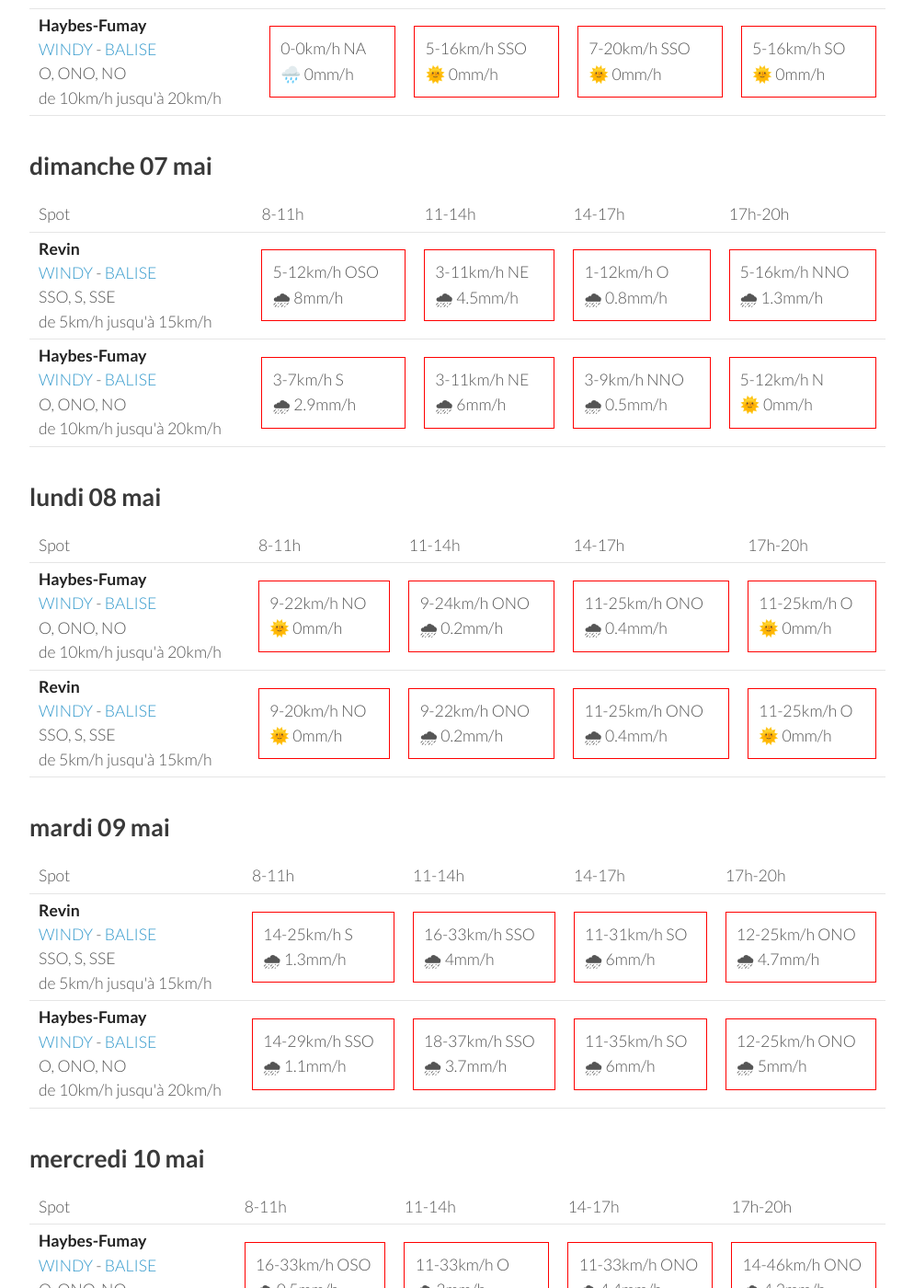
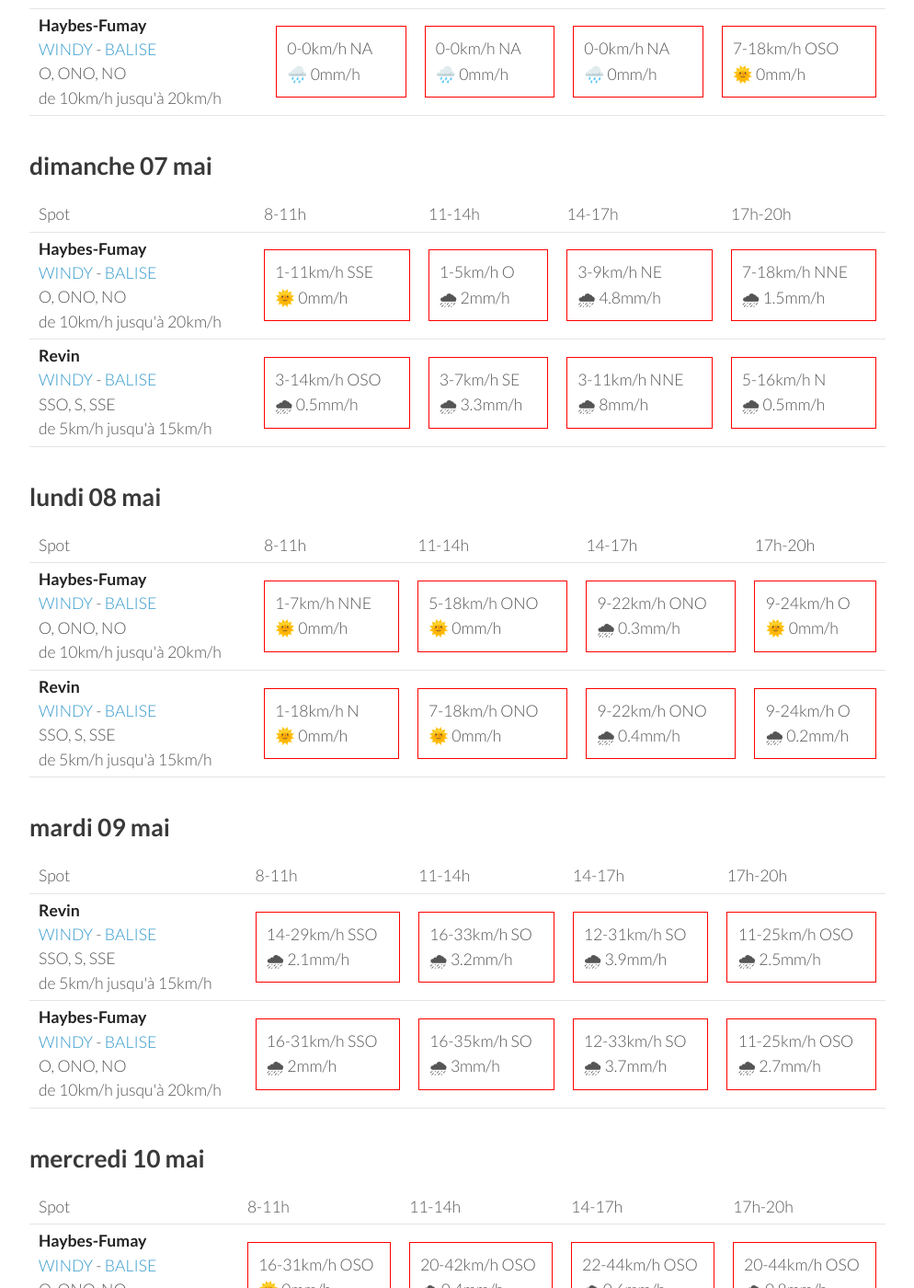
Before and after one commit to parapente-dans-le-nord/parapente-dans-le-nord.github.io, a Jekyll site: the page built from ardennes.markdown, in a window 1280 px wide and 1400 px high, scrolled down 474 px. Shown: the whole window at 92% size, without its empty margins (26-1020 px from the left). Built offline with Jekyll 4.4.1, drawn with Linux system fonts in a browser that asks for light colours; some of the changed text lies outside the part shown.

Commit message:
update index.markdown

```diff
--- a/ardennes.markdown
+++ b/ardennes.markdown
@@ -7,7 +7,7 @@ title:  "Tous les spots"
 {: .links}
 
 # Prevision Windy, modèle Arome
-page mise à jour le samedi 06 mai 17:10
+page mise à jour le samedi 06 mai 22:10
 
 ## samedi 06 mai
 
@@ -25,18 +25,18 @@ page mise à jour le samedi 06 mai 17:10
         <td><strong>Revin</strong><br><a href="https://windy.com/49.948/4.625?49.543,4.625,8">WINDY</a> - <span class=""><a href="http://www.balisemeteo.com/balise.php?idBalise=5019">BALISE</a> </span><br> <span class="vent-favorable">SSO, S, SSE</span><br><span class="force-vent">de 5km/h jusqu'à 15km/h</span> </td>
 
             <td><div class="not-flyable"><p>0-0km/h NA</p><p>🌧️ 0mm/h</p></div></td>
-            <td><div class="not-flyable"><p>5-16km/h SSE</p><p>🌞 0mm/h</p></div></td>
-            <td><div class="not-flyable"><p>7-20km/h S</p><p>🌞 0mm/h</p></div></td>
-            <td><div class="not-flyable"><p>5-20km/h S</p><p>🌞 0mm/h</p></div></td>
+            <td><div class="not-flyable"><p>0-0km/h NA</p><p>🌧️ 0mm/h</p></div></td>
+            <td><div class="not-flyable"><p>0-0km/h NA</p><p>🌧️ 0mm/h</p></div></td>
+            <td><div class="not-flyable"><p>9-22km/h SO</p><p>🌞 0mm/h</p></div></td>
 
     </tr>
 <tr>
         <td><strong>Haybes-Fumay</strong><br><a href="https://windy.com/49.998/4.715?49.913,4.738,10">WINDY</a> - <span class=""><a href="http://www.balisemeteo.com/balise.php?idBalise=104">BALISE</a> </span><br> <span class="vent-favorable">O, ONO, NO</span><br><span class="force-vent">de 10km/h jusqu'à 20km/h</span> </td>
 
             <td><div class="not-flyable"><p>0-0km/h NA</p><p>🌧️ 0mm/h</p></div></td>
-            <td><div class="not-flyable"><p>5-16km/h SSO</p><p>🌞 0mm/h</p></div></td>
-            <td><div class="not-flyable"><p>7-20km/h SSO</p><p>🌞 0mm/h</p></div></td>
-            <td><div class="not-flyable"><p>5-16km/h SO</p><p>🌞 0mm/h</p></div></td>
+            <td><div class="not-flyable"><p>0-0km/h NA</p><p>🌧️ 0mm/h</p></div></td>
+            <td><div class="not-flyable"><p>0-0km/h NA</p><p>🌧️ 0mm/h</p></div></td>
+            <td><div class="not-flyable"><p>7-18km/h OSO</p><p>🌞 0mm/h</p></div></td>
 
     </tr>
 
@@ -56,22 +56,22 @@ page mise à jour le samedi 06 mai 17:10
       <td>17h-20h</td>
     </tr>
 <tr>
-        <td><strong>Revin</strong><br><a href="https://windy.com/49.948/4.625?49.543,4.625,8">WINDY</a> - <span class=""><a href="http://www.balisemeteo.com/balise.php?idBalise=5019">BALISE</a> </span><br> <span class="vent-favorable">SSO, S, SSE</span><br><span class="force-vent">de 5km/h jusqu'à 15km/h</span> </td>
+        <td><strong>Haybes-Fumay</strong><br><a href="https://windy.com/49.998/4.715?49.913,4.738,10">WINDY</a> - <span class=""><a href="http://www.balisemeteo.com/balise.php?idBalise=104">BALISE</a> </span><br> <span class="vent-favorable">O, ONO, NO</span><br><span class="force-vent">de 10km/h jusqu'à 20km/h</span> </td>
 
-            <td><div class="not-flyable"><p>5-12km/h OSO</p><p>🌧 8mm/h</p></div></td>
-            <td><div class="not-flyable"><p>3-11km/h NE</p><p>🌧 4.5mm/h</p></div></td>
-            <td><div class="not-flyable"><p>1-12km/h O</p><p>🌧 0.8mm/h</p></div></td>
-            <td><div class="not-flyable"><p>5-16km/h NNO</p><p>🌧 1.3mm/h</p></div></td>
+            <td><div class="not-flyable"><p>1-11km/h SSE</p><p>🌞 0mm/h</p></div></td>
+            <td><div class="not-flyable"><p>1-5km/h O</p><p>🌧 2mm/h</p></div></td>
+            <td><div class="not-flyable"><p>3-9km/h NE</p><p>🌧 4.8mm/h</p></div></td>
+            <td><div class="not-flyable"><p>7-18km/h NNE</p><p>🌧 1.5mm/h</p></div></td>
 
 
     </tr>
 <tr>
-        <td><strong>Haybes-Fumay</strong><br><a href="https://windy.com/49.998/4.715?49.913,4.738,10">WINDY</a> - <span class=""><a href="http://www.balisemeteo.com/balise.php?idBalise=104">BALISE</a> </span><br> <span class="vent-favorable">O, ONO, NO</span><br><span class="force-vent">de 10km/h jusqu'à 20km/h</span> </td>
+        <td><strong>Revin</strong><br><a href="https://windy.com/49.948/4.625?49.543,4.625,8">WINDY</a> - <span class=""><a href="http://www.balisemeteo.com/balise.php?idBalise=5019">BALISE</a> </span><br> <span class="vent-favorable">SSO, S, SSE</span><br><span class="force-vent">de 5km/h jusqu'à 15km/h</span> </td>
 
-            <td><div class="not-flyable"><p>3-7km/h S</p><p>🌧 2.9mm/h</p></div></td>
-            <td><div class="not-flyable"><p>3-11km/h NE</p><p>🌧 6mm/h</p></div></td>
-            <td><div class="not-flyable"><p>3-9km/h NNO</p><p>🌧 0.5mm/h</p></div></td>
-            <td><div class="not-flyable"><p>5-12km/h N</p><p>🌞 0mm/h</p></div></td>
+            <td><div class="not-flyable"><p>3-14km/h OSO</p><p>🌧 0.5mm/h</p></div></td>
+            <td><div class="not-flyable"><p>3-7km/h SE</p><p>🌧 3.3mm/h</p></div></td>
+            <td><div class="not-flyable"><p>3-11km/h NNE</p><p>🌧 8mm/h</p></div></td>
+            <td><div class="not-flyable"><p>5-16km/h N</p><p>🌧 0.5mm/h</p></div></td>
 
 
     </tr>
@@ -94,20 +94,20 @@ page mise à jour le samedi 06 mai 17:10
 <tr>
         <td><strong>Haybes-Fumay</strong><br><a href="https://windy.com/49.998/4.715?49.913,4.738,10">WINDY</a> - <span class=""><a href="http://www.balisemeteo.com/balise.php?idBalise=104">BALISE</a> </span><br> <span class="vent-favorable">O, ONO, NO</span><br><span class="force-vent">de 10km/h jusqu'à 20km/h</span> </td>
 
-            <td><div class="not-flyable"><p>9-22km/h NO</p><p>🌞 0mm/h</p></div></td>
-            <td><div class="not-flyable"><p>9-24km/h ONO</p><p>🌧 0.2mm/h</p></div></td>
-            <td><div class="not-flyable"><p>11-25km/h ONO</p><p>🌧 0.4mm/h</p></div></td>
-            <td><div class="not-flyable"><p>11-25km/h O</p><p>🌞 0mm/h</p></div></td>
+            <td><div class="not-flyable"><p>1-7km/h NNE</p><p>🌞 0mm/h</p></div></td>
+            <td><div class="not-flyable"><p>5-18km/h ONO</p><p>🌞 0mm/h</p></div></td>
+            <td><div class="not-flyable"><p>9-22km/h ONO</p><p>🌧 0.3mm/h</p></div></td>
+            <td><div class="not-flyable"><p>9-24km/h O</p><p>🌞 0mm/h</p></div></td>
 
 
     </tr>
 <tr>
         <td><strong>Revin</strong><br><a href="https://windy.com/49.948/4.625?49.543,4.625,8">WINDY</a> - <span class=""><a href="http://www.balisemeteo.com/balise.php?idBalise=5019">BALISE</a> </span><br> <span class="vent-favorable">SSO, S, SSE</span><br><span class="force-vent">de 5km/h jusqu'à 15km/h</span> </td>
 
-            <td><div class="not-flyable"><p>9-20km/h NO</p><p>🌞 0mm/h</p></div></td>
-            <td><div class="not-flyable"><p>9-22km/h ONO</p><p>🌧 0.2mm/h</p></div></td>
-            <td><div class="not-flyable"><p>11-25km/h ONO</p><p>🌧 0.4mm/h</p></div></td>
-            <td><div class="not-flyable"><p>11-25km/h O</p><p>🌞 0mm/h</p></div></td>
+            <td><div class="not-flyable"><p>1-18km/h N</p><p>🌞 0mm/h</p></div></td>
+            <td><div class="not-flyable"><p>7-18km/h ONO</p><p>🌞 0mm/h</p></div></td>
+            <td><div class="not-flyable"><p>9-22km/h ONO</p><p>🌧 0.4mm/h</p></div></td>
+            <td><div class="not-flyable"><p>9-24km/h O</p><p>🌧 0.2mm/h</p></div></td>
 
 
     </tr>
@@ -130,20 +130,20 @@ page mise à jour le samedi 06 mai 17:10
 <tr>
         <td><strong>Revin</strong><br><a href="https://windy.com/49.948/4.625?49.543,4.625,8">WINDY</a> - <span class=""><a href="http://www.balisemeteo.com/balise.php?idBalise=5019">BALISE</a> </span><br> <span class="vent-favorable">SSO, S, SSE</span><br><span class="force-vent">de 5km/h jusqu'à 15km/h</span> </td>
 
-            <td><div class="not-flyable"><p>14-25km/h S</p><p>🌧 1.3mm/h</p></div></td>
-            <td><div class="not-flyable"><p>16-33km/h SSO</p><p>🌧 4mm/h</p></div></td>
-            <td><div class="not-flyable"><p>11-31km/h SO</p><p>🌧 6mm/h</p></div></td>
-            <td><div class="not-flyable"><p>12-25km/h ONO</p><p>🌧 4.7mm/h</p></div></td>
+            <td><div class="not-flyable"><p>14-29km/h SSO</p><p>🌧 2.1mm/h</p></div></td>
+            <td><div class="not-flyable"><p>16-33km/h SO</p><p>🌧 3.2mm/h</p></div></td>
+            <td><div class="not-flyable"><p>12-31km/h SO</p><p>🌧 3.9mm/h</p></div></td>
+            <td><div class="not-flyable"><p>11-25km/h OSO</p><p>🌧 2.5mm/h</p></div></td>
 
 
     </tr>
 <tr>
         <td><strong>Haybes-Fumay</strong><br><a href="https://windy.com/49.998/4.715?49.913,4.738,10">WINDY</a> - <span class=""><a href="http://www.balisemeteo.com/balise.php?idBalise=104">BALISE</a> </span><br> <span class="vent-favorable">O, ONO, NO</span><br><span class="force-vent">de 10km/h jusqu'à 20km/h</span> </td>
 
-            <td><div class="not-flyable"><p>14-29km/h SSO</p><p>🌧 1.1mm/h</p></div></td>
-            <td><div class="not-flyable"><p>18-37km/h SSO</p><p>🌧 3.7mm/h</p></div></td>
-            <td><div class="not-flyable"><p>11-35km/h SO</p><p>🌧 6mm/h</p></div></td>
-            <td><div class="not-flyable"><p>12-25km/h ONO</p><p>🌧 5mm/h</p></div></td>
+            <td><div class="not-flyable"><p>16-31km/h SSO</p><p>🌧 2mm/h</p></div></td>
+            <td><div class="not-flyable"><p>16-35km/h SO</p><p>🌧 3mm/h</p></div></td>
+            <td><div class="not-flyable"><p>12-33km/h SO</p><p>🌧 3.7mm/h</p></div></td>
+            <td><div class="not-flyable"><p>11-25km/h OSO</p><p>🌧 2.7mm/h</p></div></td>
 
 
     </tr>
@@ -166,20 +166,20 @@ page mise à jour le samedi 06 mai 17:10
 <tr>
         <td><strong>Haybes-Fumay</strong><br><a href="https://windy.com/49.998/4.715?49.913,4.738,10">WINDY</a> - <span class=""><a href="http://www.balisemeteo.com/balise.php?idBalise=104">BALISE</a> </span><br> <span class="vent-favorable">O, ONO, NO</span><br><span class="force-vent">de 10km/h jusqu'à 20km/h</span> </td>
 
-            <td><div class="not-flyable"><p>16-33km/h OSO</p><p>🌧 0.5mm/h</p></div></td>
-            <td><div class="not-flyable"><p>11-33km/h O</p><p>🌧 3mm/h</p></div></td>
-            <td><div class="not-flyable"><p>11-33km/h ONO</p><p>🌧 4.4mm/h</p></div></td>
-            <td><div class="not-flyable"><p>14-46km/h ONO</p><p>🌧 4.2mm/h</p></div></td>
+            <td><div class="not-flyable"><p>16-31km/h OSO</p><p>🌞 0mm/h</p></div></td>
+            <td><div class="not-flyable"><p>20-42km/h OSO</p><p>🌧 0.4mm/h</p></div></td>
+            <td><div class="not-flyable"><p>22-44km/h OSO</p><p>🌧 0.6mm/h</p></div></td>
+            <td><div class="not-flyable"><p>20-44km/h OSO</p><p>🌧 0.8mm/h</p></div></td>
 
 
     </tr>
 <tr>
         <td><strong>Revin</strong><br><a href="https://windy.com/49.948/4.625?49.543,4.625,8">WINDY</a> - <span class=""><a href="http://www.balisemeteo.com/balise.php?idBalise=5019">BALISE</a> </span><br> <span class="vent-favorable">SSO, S, SSE</span><br><span class="force-vent">de 5km/h jusqu'à 15km/h</span> </td>
 
-            <td><div class="not-flyable"><p>16-33km/h OSO</p><p>🌧 0.7mm/h</p></div></td>
-            <td><div class="not-flyable"><p>11-31km/h ONO</p><p>🌧 3.2mm/h</p></div></td>
-            <td><div class="not-flyable"><p>12-31km/h ONO</p><p>🌧 3.6mm/h</p></div></td>
-            <td><div class="not-flyable"><p>14-44km/h ONO</p><p>🌧 4.6mm/h</p></div></td>
+            <td><div class="not-flyable"><p>16-31km/h OSO</p><p>🌞 0mm/h</p></div></td>
+            <td><div class="not-flyable"><p>20-42km/h OSO</p><p>🌧 0.4mm/h</p></div></td>
+            <td><div class="not-flyable"><p>22-44km/h OSO</p><p>🌧 0.6mm/h</p></div></td>
+            <td><div class="not-flyable"><p>22-44km/h OSO</p><p>🌧 0.9mm/h</p></div></td>
 
 
     </tr>
@@ -202,20 +202,20 @@ page mise à jour le samedi 06 mai 17:10
 <tr>
         <td><strong>Revin</strong><br><a href="https://windy.com/49.948/4.625?49.543,4.625,8">WINDY</a> - <span class=""><a href="http://www.balisemeteo.com/balise.php?idBalise=5019">BALISE</a> </span><br> <span class="vent-favorable">SSO, S, SSE</span><br><span class="force-vent">de 5km/h jusqu'à 15km/h</span> </td>
 
-            <td><div class="not-flyable"><p>9-20km/h SSO</p><p>🌞 0mm/h</p></div></td>
-            <td><div class="not-flyable"><p>12-27km/h SO</p><p>🌧 1.2mm/h</p></div></td>
-            <td><div class="not-flyable"><p>11-27km/h SO</p><p>🌧 0.8mm/h</p></div></td>
-            <td><div class="not-flyable"><p>9-29km/h SO</p><p>🌧 2.3mm/h</p></div></td>
+            <td><div class="flyable"><p>5-14km/h SSO</p><p>🌞 0mm/h</p></div></td>
+            <td><div class="not-flyable"><p>5-18km/h SO</p><p>🌞 0mm/h</p></div></td>
+            <td><div class="not-flyable"><p>7-22km/h SO</p><p>🌧 0.3mm/h</p></div></td>
+            <td><div class="not-flyable"><p>5-20km/h OSO</p><p>🌧 0.2mm/h</p></div></td>
 
 
     </tr>
 <tr>
         <td><strong>Haybes-Fumay</strong><br><a href="https://windy.com/49.998/4.715?49.913,4.738,10">WINDY</a> - <span class=""><a href="http://www.balisemeteo.com/balise.php?idBalise=104">BALISE</a> </span><br> <span class="vent-favorable">O, ONO, NO</span><br><span class="force-vent">de 10km/h jusqu'à 20km/h</span> </td>
 
-            <td><div class="not-flyable"><p>11-22km/h SO</p><p>🌞 0mm/h</p></div></td>
-            <td><div class="not-flyable"><p>12-29km/h SO</p><p>🌧 0.6mm/h</p></div></td>
-            <td><div class="not-flyable"><p>9-29km/h SO</p><p>🌧 0.6mm/h</p></div></td>
-            <td><div class="not-flyable"><p>9-31km/h SO</p><p>🌧 2.5mm/h</p></div></td>
+            <td><div class="not-flyable"><p>7-18km/h SSO</p><p>🌞 0mm/h</p></div></td>
+            <td><div class="not-flyable"><p>5-18km/h SO</p><p>🌞 0mm/h</p></div></td>
+            <td><div class="not-flyable"><p>5-20km/h SO</p><p>🌧 0.2mm/h</p></div></td>
+            <td><div class="not-flyable"><p>5-20km/h OSO</p><p>🌧 0.2mm/h</p></div></td>
 
 
     </tr>
```
